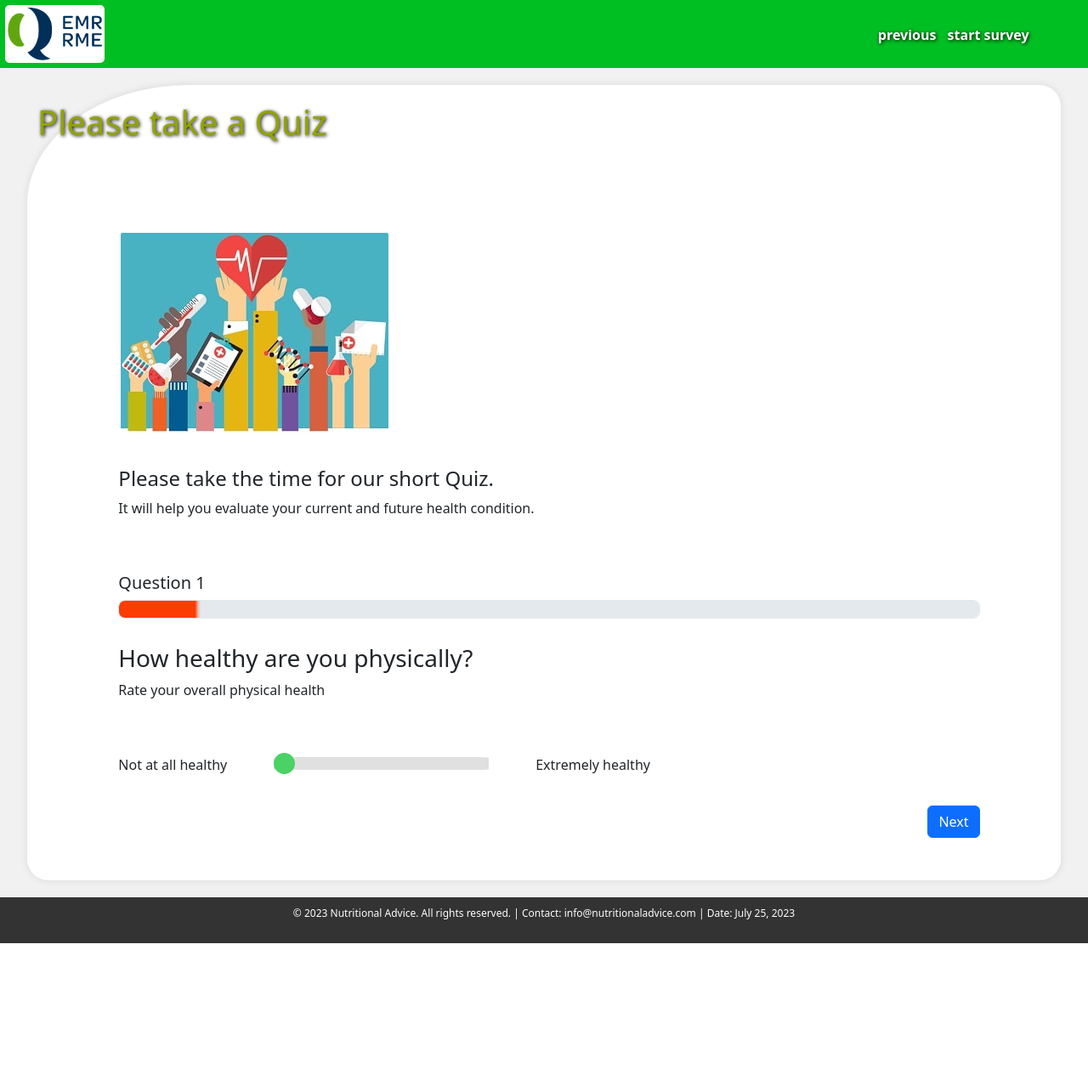
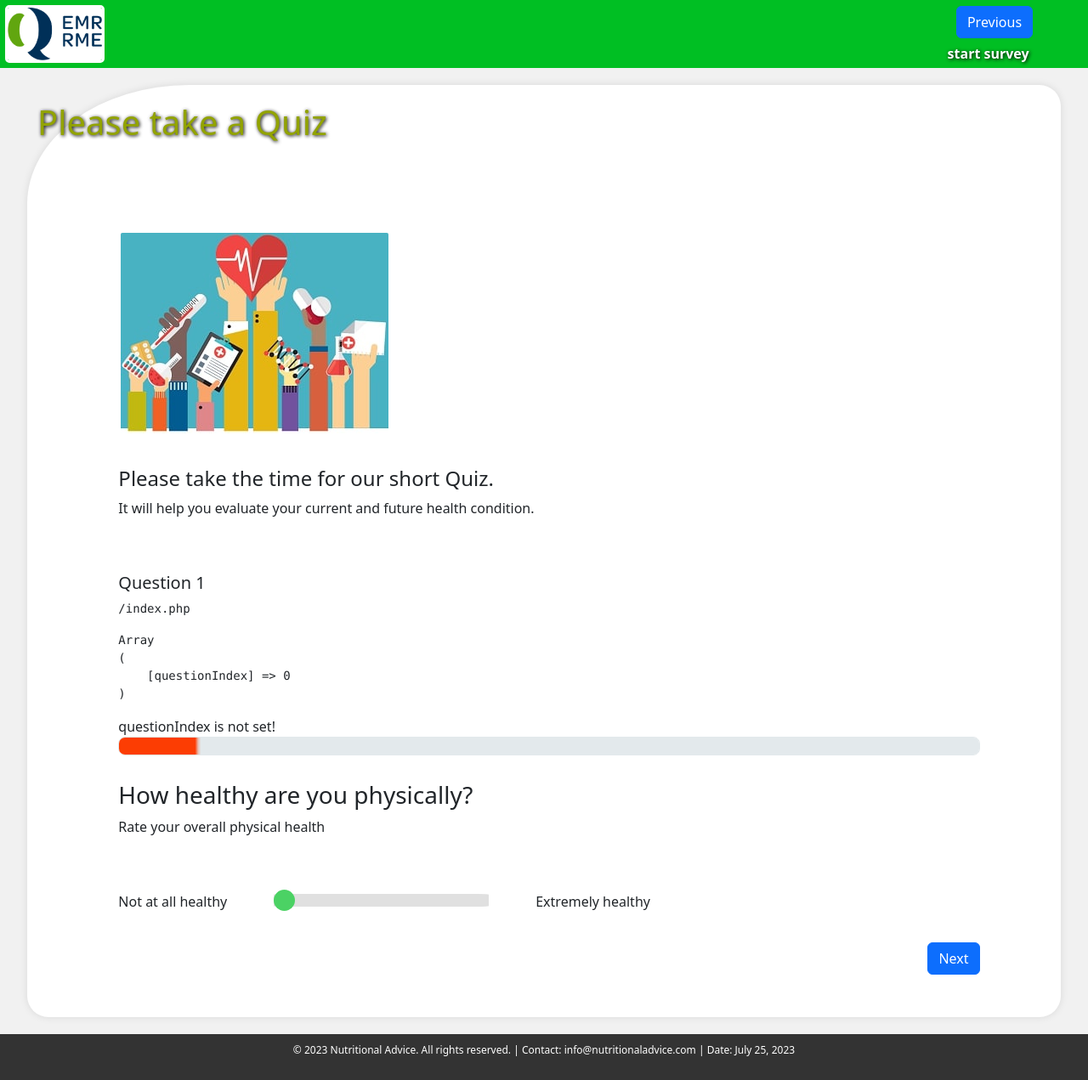
Before and after one commit to Scarrus666/Personal_Health_Survey, a PHP site: page /index.php in a window 1280 px wide. Shown: the whole page at 85% size. Before the commit the page ends 1110 px from the top, so only its background shows below. Run offline with PHP 8.4, Linux system fonts and the light colour scheme; data that the repository does not hold is empty.

Commit message:
back finally working

```diff
--- a/feedback.php
+++ b/feedback.php
@@ -27,8 +27,8 @@
 
     <?php
     // DEVONLY: Gib die aktuelle $ SESSION in die Seite aus.
-    prettyPrint($_SERVER['SCRIPT_NAME']);
-    prettyPrint($_SESSION);
+    // prettyPrint($_SERVER['SCRIPT_NAME']);
+    // prettyPrint($_SESSION);
     ?>
 
     <img class="image" src="./images/health.jpg" alt="health.jpg">
--- a/header.php
+++ b/header.php
@@ -1,6 +1,8 @@
 <?php
-session_start();
-  include './questions.php'
+  session_start();
+  include './questions.php';
+  $data = nextQuestionData();
+
 ?>
 
 <div class="header">
@@ -10,7 +12,24 @@ session_start();
   <!-- <h1 class="header-title">Nutritional Advice</h1> -->
 
   <div class="nav-right">
-      <a onclick="history.go(-1)">Previous</a>
+      <!-- <a href="./previous.php">Previous</a> -->
+
+      <form action="<?php echo $data["action"]; ?>" id="form" method="post">
+            <input type="hidden" name="questionIndex" value='<?php
+              if ($data["questionIndex"] >1)
+                {
+                  echo $data["questionIndex"] -2;
+                }
+
+              else
+                {
+                  echo $data["questionIndex"] = -1;
+                }
+                ?>'>
+            <button type="submit" class="btn btn-primary next">Previous</button>
+        </form>
+
+      <!-- <a onclick="history.go(-1);">Previous</a> -->
       <a href="./index.php" class="active">Start Survey</a>
   </div>
 
--- a/previous.php
+++ b/previous.php
@@ -11,11 +11,13 @@
 </head>
 <body>
 <?php
-    include './header.php';
+    //include './header.php';
     //include './questions.php';
-    previousQuestionData();
+    //previousQuestionData();
     include './question.php';
+    // $data = previousQuestionData();
     include './progressbar.php';
     include './footer.php';
+
 ?>
 </body>
--- a/questions.php
+++ b/questions.php
@@ -91,22 +91,25 @@ function nextQuestionData()
         if (isset($_POST["questionIndex"]))
         {
             $questionIndex = $_POST["questionIndex"];
+            $questionIndex = $questionIndex + 1;
 
         }
         else
         {
             // Auf der index.php Seite gibt es noch keine $_POST Werte.
-            $questionIndex = -1;
+            $questionIndex = 0;
 
         }
 
+        $_SESSION["questionIndex"] = $questionIndex;
+
 
         // Setze die Laufnummer auf die nächste Frage.
-        $questionIndex = $questionIndex + 1;
-
+        // $questionIndex = $questionIndex + 1;
 
         // Hole die Daten der Frage aus der Hauptliste (QUESTIONS array).
         $data = QUESTIONS[$questionIndex];
+
 
         // prettyPrint($data);
 
@@ -128,6 +131,7 @@ function nextQuestionData()
 
     }
 
+
     // FOR THE UNUSED previous.php PHP FUNCTION TO GO BACK 1 PAGE
     function previousQuestionData()
     {
@@ -135,22 +139,71 @@ function nextQuestionData()
         // Benötigt <input type="hidden" name="questionIndex" value="0">
         // im <form> Tag
 
-        if (isset($_POST["questionIndex"]))
+/*         if (isset($data["questionIndex"]))
             {
-                $questionIndex = 7;
-                //$questionIndex --;
-                $data["questionIndex"] = $questionIndex;
-                $data["action"] =  "./question-template-switch.php";
-            }
-        else
-            {
-                // Auf der index.php Seite gibt es noch keine $_POST Werte.
-                $questionIndex = 5;
+                $questionIndex = $data["questionIndex"];
+                $questionIndex--;
                 $data["questionIndex"] = $questionIndex;
                 $data["action"] =  "./question-template-switch.php";
             }
 
+        else
+            {
+                // Auf der index.php Seite gibt es noch keine $_POST Werte.
+                // $questionIndex = -1;
+                // $data["questionIndex"] = $questionIndex;
+                // $data["action"] =  "./question-template-switch.php";
+                null;
+            }
+
+        return $data;
+    } */
+
+    if (isset($_SESSION["questionIndex"]))
+    {
+        $questionIndex = $_SESSION["questionIndex"];
+
+    }
+    else
+    {
+        // Auf der index.php Seite gibt es noch keine $_POST Werte.
+        //$questionIndex = -1;
+        null;
+
+    }
+
+    $questionIndex--;
+
+    $data = QUESTIONS[$questionIndex];
+
+
+    return $data;
+
+
+
+
+
+    /* CHATGPT VERSION WHICH ALSO RETURNS TO THE STARTING PAGE
+        function previousQuestionData()
+    {
+        // Decrement the question index to go back to the previous question
+        if (isset($_POST["questionIndex"])) {
+            $questionIndex = $_POST["questionIndex"] - 1;
+        } else {
+            // If there's no question index in the session (e.g., first question), set it to a valid question index
+            $questionIndex = 0;
+        }
+
+        // Retrieve the data of the previous question from the QUESTIONS array
+        $data = QUESTIONS[$questionIndex];
+
+        // Set the updated question index and action URL to go back
+        $data["questionIndex"] = $questionIndex;
+        $data["action"] = "./question.php";
+
         return $data;
     }
+    */
+}
 
 ?>
--- a/template-range-slider.php
+++ b/template-range-slider.php
@@ -2,7 +2,6 @@
     // include './questions.php';
     // include './tools.php';
     include './data-collector.php';
-
 
     $data = nextQuestionData();
 ?>
@@ -25,6 +24,22 @@
         <?php
             $questionPrint = $data["questionIndex"] + 1;
             echo "<h5>Question $questionPrint</h5>";
+
+            // DEVONLY: Gib die aktuelle $ SESSION in die Seite aus.
+            prettyPrint($_SERVER['SCRIPT_NAME']);
+            prettyPrint($_SESSION);
+
+
+
+            if (isset($_POST["questionIndex"]))
+                {
+                    echo "The index of the question is: " . $_POST["questionIndex"];
+                }
+
+                else
+                {
+                    echo "questionIndex is not set!";
+                }
         ?>
 
         <div class="bar">
```
Also changed, not shown: retrospective.md (added, +7 -0 lines), template-checkbox.php (+14 -1 lines), template-number.php (+14 -1 lines), template-radio-buttons.php (+14 -1 lines).
